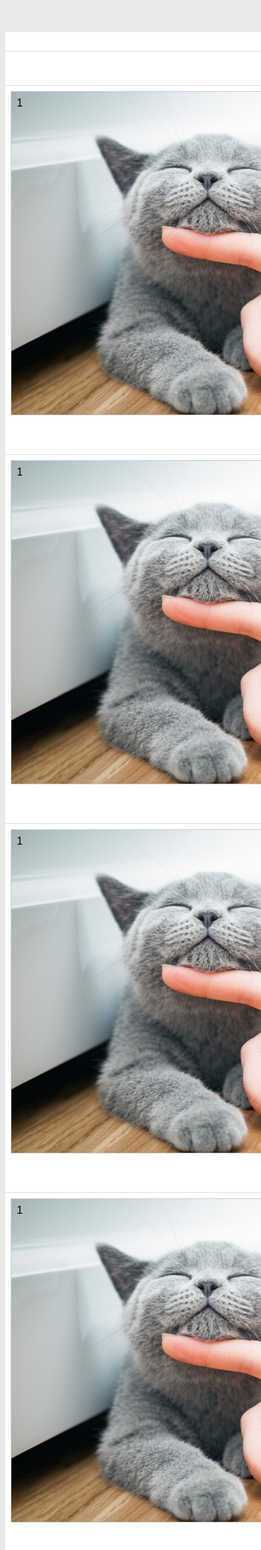
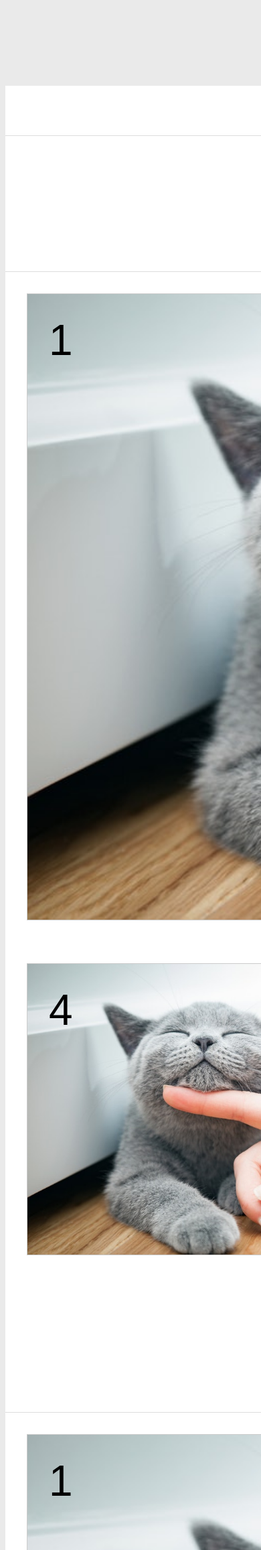
Before and after one commit to daaner/css-artboard, a PHP site: page /index.html in a window 390 px wide; the page is wider, and only the part inside the window is pictured. Shown: the top 2314 px of that part at 67% size. Run offline with PHP 8.4, Linux system fonts and the light colour scheme.

Commit message:
Add mobile 750px

```diff
--- a/public/css/custom.css
+++ b/public/css/custom.css
@@ -16,6 +16,7 @@ body {
   font-weight: 700;
   border-bottom: 1px solid #ddd;
   margin: 2em 0 0;
+  font-size: 4em;
 }
 
 .magic {
@@ -33,3 +34,8 @@ body {
   background-image: url('/img/fon.jpg');
   background-size: cover;
 }
+@media screen and (max-width: 750px) {
+  .inner {
+    font-size: 4em;
+  }
+}
--- a/public/css/style.css
+++ b/public/css/style.css
@@ -1,68 +1,162 @@
 .magic > div:nth-last-child(4n+1):first-child ~ div:last-child {
   width: 33.33333%;
   height: 500px; }
+  @media screen and (max-width: 750px) {
+    .magic > div:nth-last-child(4n+1):first-child ~ div:last-child {
+      width: 50%;
+      height: 1000px; } }
+  @media screen and (max-width: 750px) {
+    .magic > div:nth-last-child(4n+1):first-child ~ div:last-child {
+      width: 100%;
+      height: 500px; } }
 
 .magic > div:nth-last-child(4n+2):first-child ~ div:last-child {
   width: 33.33333%;
   height: 250px;
   margin-left: -33.33333%;
   margin-top: 250px; }
+  @media screen and (max-width: 750px) {
+    .magic > div:nth-last-child(4n+2):first-child ~ div:last-child {
+      width: 50%;
+      height: 500px;
+      margin: 0; } }
 
 .magic > div:nth-last-child(4n+2):first-child ~ div:nth-last-child(2) {
   width: 33.33333%;
   height: 250px; }
+  @media screen and (max-width: 750px) {
+    .magic > div:nth-last-child(4n+2):first-child ~ div:nth-last-child(2) {
+      width: 50%;
+      height: 500px;
+      margin-left: -50%; } }
 
 .magic > div:nth-last-child(4n+3):first-child ~ div:nth-last-child(3) {
   width: 33.33333%;
   height: 500px; }
+  @media screen and (max-width: 750px) {
+    .magic > div:nth-last-child(4n+3):first-child ~ div:nth-last-child(3) {
+      width: 50%;
+      height: 1000px; } }
+  @media screen and (max-width: 750px) {
+    .magic > div:nth-last-child(4n+3):first-child ~ div:nth-last-child(3) {
+      width: 100%;
+      height: 500px; } }
 
 .magic > div:nth-last-child(4n+3):first-child ~ div:nth-last-child(2) {
   width: 33.33333%;
   height: 250px; }
+  @media screen and (max-width: 750px) {
+    .magic > div:nth-last-child(4n+3):first-child ~ div:nth-last-child(2) {
+      width: 50%;
+      height: 500px;
+      margin-left: -50%; } }
+  @media screen and (max-width: 750px) {
+    .magic > div:nth-last-child(4n+3):first-child ~ div:nth-last-child(2) {
+      margin-left: -100%; } }
 
 .magic > div:nth-last-child(4n+3):first-child ~ div:last-child {
   width: 33.33333%;
   height: 250px;
   margin-left: -33.33333%;
   margin-top: 250px; }
+  @media screen and (max-width: 750px) {
+    .magic > div:nth-last-child(4n+3):first-child ~ div:last-child {
+      width: 50%;
+      height: 500px;
+      margin: 0; } }
+  @media screen and (max-width: 750px) {
+    .magic > div:nth-last-child(4n+3):first-child ~ div:last-child {
+      margin-top: 500px; } }
 
 .magic > div:nth-last-child(4n+4):first-child ~ div:nth-last-child(4) {
   width: 33.33333%;
   height: 500px; }
+  @media screen and (max-width: 750px) {
+    .magic > div:nth-last-child(4n+4):first-child ~ div:nth-last-child(4) {
+      width: 50%;
+      height: 1000px; } }
+  @media screen and (max-width: 750px) {
+    .magic > div:nth-last-child(4n+4):first-child ~ div:nth-last-child(4) {
+      margin-left: -50%; } }
 
 .magic > div:nth-last-child(4n+4):first-child ~ div:nth-last-child(3) {
   width: 66.66667%;
   height: 250px; }
+  @media screen and (max-width: 750px) {
+    .magic > div:nth-last-child(4n+4):first-child ~ div:nth-last-child(3) {
+      width: 50%;
+      height: 1000px;
+      margin-top: 500px; } }
 
 .magic > div:nth-last-child(4n+4):first-child ~ div:nth-last-child(2) {
   width: 33.33333%;
   height: 250px;
   margin-left: -66.66667%;
   margin-top: 250px; }
+  @media screen and (max-width: 750px) {
+    .magic > div:nth-last-child(4n+4):first-child ~ div:nth-last-child(2) {
+      width: 50%;
+      height: 500px;
+      margin: 0;
+      margin-left: 50%;
+      margin-top: -1500px; } }
 
 .magic > div:nth-last-child(4n+4):first-child ~ div:last-child {
   width: 33.33333%;
   height: 250px;
   margin-top: 250px; }
+  @media screen and (max-width: 750px) {
+    .magic > div:nth-last-child(4n+4):first-child ~ div:last-child {
+      width: 50%;
+      height: 500px;
+      margin-top: -500px; } }
+
+@media screen and (max-width: 750px) {
+  .magic > div:nth-child(1) {
+    margin-left: 0 !important; } }
 
 .magic > div:nth-child(4n+1) {
   width: 33.33333%;
   height: 500px; }
+  @media screen and (max-width: 750px) {
+    .magic > div:nth-child(4n+1) {
+      width: 50%;
+      height: 1000px; } }
+  @media screen and (max-width: 750px) {
+    .magic > div:nth-child(4n+1) {
+      margin-left: -50%; } }
 
 .magic > div:nth-child(4n+2) {
   width: 66.66667%;
   height: 250px; }
+  @media screen and (max-width: 750px) {
+    .magic > div:nth-child(4n+2) {
+      width: 50%;
+      height: 1000px;
+      margin-top: 500px; } }
 
 .magic > div:nth-child(4n+3) {
   width: 33.33333%;
   height: 250px;
   margin-left: -66.66667%;
   margin-top: 250px; }
+  @media screen and (max-width: 750px) {
+    .magic > div:nth-child(4n+3) {
+      width: 50%;
+      height: 500px;
+      margin: 0;
+      margin-left: 50%;
+      margin-top: -1500px; } }
 
 .magic > div:nth-child(4n+4) {
   width: 33.33333%;
   height: 250px;
   margin-top: 250px; }
+  @media screen and (max-width: 750px) {
+    .magic > div:nth-child(4n+4) {
+      width: 50%;
+      height: 500px;
+      margin-top: -500px; } }
 
 .magic {
   width: 100%;
@@ -84,3 +178,8 @@
     display: -ms-flexbox;
     display: -webkit-flex;
     flex-shrink: 0; }
+
+@media screen and (max-width: 750px) {
+  .magic {
+    overflow-x: hidden;
+    flex-wrap: wrap; } }
--- a/public/index.html
+++ b/public/index.html
@@ -12,9 +12,6 @@
     <meta content="yes" name="apple-mobile-web-app-capable">
     <meta name="robots" content="index,follow">
     <meta http-equiv="content-language" content="ru">
-    <link rel="shortcut icon" type="image/x-icon" href="<?php echo $fav ?>">
-    <link rel="apple-touch-icon-precomposed" href="<?php echo $fav ?>">
-    <meta name="msapplication-TileImage" content="<?php echo $fav ?>">
     <meta property="og:locale" content="en-GB">
 
     <link href="/css/custom.css" rel="stylesheet">
@@ -80,6 +77,16 @@
     <div><div class="inner">6</div></div>
     <div><div class="inner">7</div></div>
     <div><div class="inner">8</div></div>
+
+    <div><div class="inner">1</div></div>
+    <div><div class="inner">2</div></div>
+    <div><div class="inner">3</div></div>
+    <div><div class="inner">4</div></div>
+
+    <div><div class="inner">5</div></div>
+    <div><div class="inner">6</div></div>
+    <div><div class="inner">7</div></div>
+    <div><div class="inner">8</div></div>
   </div>
 
 </section>
--- a/src/scss/magic/count-all.scss
+++ b/src/scss/magic/count-all.scss
@@ -1,7 +1,11 @@
 //all block
 .magic {
+  & > div:nth-child(1) {
+    @include left_block_media_fix_first;
+  }
   & > div:nth-child(4n+1) {
     @include left_block;
+    @include left_block_media_fix;
   }
   & > div:nth-child(4n+2) {
     @include top_block;
--- a/src/scss/magic/count.scss
+++ b/src/scss/magic/count.scss
@@ -2,6 +2,7 @@
   & > div:nth-last-child(4n+1):first-child {
     ~ div:last-child {
       @include left_block;
+      @include left_block_media;
     }
   }
 
@@ -18,20 +19,24 @@
   & > div:nth-last-child(4n+3):first-child {
     ~ div:nth-last-child(3) {
       @include left_block;
+      @include left_block_media;
     }
 
     ~ div:nth-last-child(2) {
       @include sqt_block;
+      @include sqt_block_fix;
     }
 
     ~ div:last-child {
       @include sqb_block;
+      @include sqb_block_fix;
     }
   }
 
   & > div:nth-last-child(4n+4):first-child {
     ~ div:nth-last-child(4) {
       @include left_block;
+      @include sql_block_fix;
     }
 
     ~ div:nth-last-child(3) {
```
Also changed, not shown: src/scss/magic-flex.scss (+12 -0 lines), src/scss/magic/mixin-flex.scss (+62 -0 lines).
